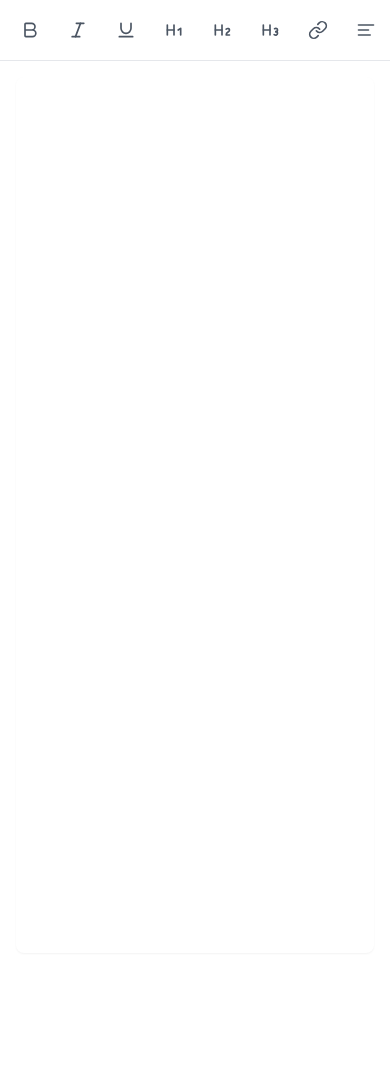
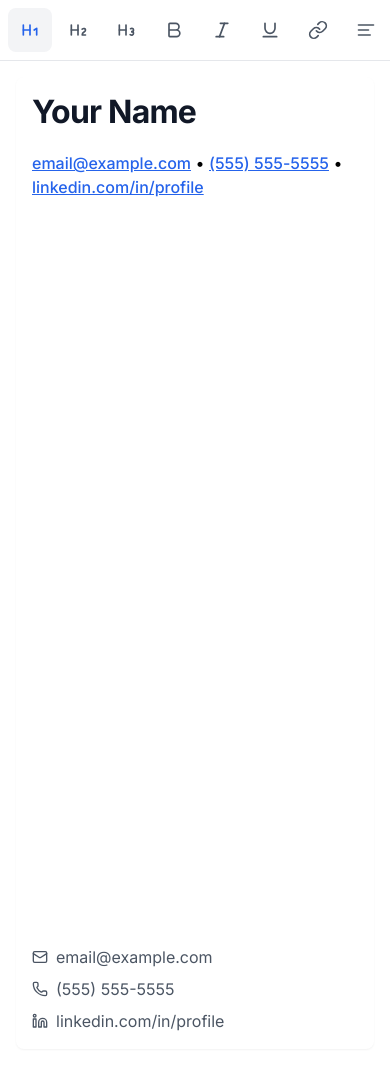
Before and after one commit to Bstark07/open-resume, a Next.js app: page / in a window 390 px wide. Shown: the top 1070 px of the page. Before the commit the page ends 993 px from the top, so only its background shows below. Built offline with nearby package versions, Linux system fonts and the light colour scheme.

Commit message:
feat: add default title section with contact details

```diff
--- a/src/components/editor/FloatingToolbar.tsx
+++ b/src/components/editor/FloatingToolbar.tsx
@@ -13,7 +13,6 @@ import {
   Heading1 as Heading1Icon,
   Heading2 as Heading2Icon,
   Heading3 as Heading3Icon,
-  Type as TypeIcon,
 } from 'lucide-react';
 
 interface FloatingToolbarProps {
@@ -74,26 +73,38 @@ export default function FloatingToolbar({ editor }: FloatingToolbarProps) {
 
   const textControls: ToolbarButton[] = [
     {
-      icon: TypeIcon,
-      action: () => editor.chain().focus().setParagraph().run(),
-      isActive: editor.isActive('paragraph'),
-      tooltip: 'Normal Text',
-    },
-    {
       icon: Heading1Icon,
-      action: () => editor.chain().focus().toggleHeading({ level: 1 }).run(),
+      action: () => {
+        if (editor.isActive('heading', { level: 1 })) {
+          editor.chain().focus().setParagraph().run();
+        } else {
+          editor.chain().focus().toggleHeading({ level: 1 }).run();
+        }
+      },
       isActive: editor.isActive('heading', { level: 1 }),
       tooltip: 'Heading 1',
     },
     {
       icon: Heading2Icon,
-      action: () => editor.chain().focus().toggleHeading({ level: 2 }).run(),
+      action: () => {
+        if (editor.isActive('heading', { level: 2 })) {
+          editor.chain().focus().setParagraph().run();
+        } else {
+          editor.chain().focus().toggleHeading({ level: 2 }).run();
+        }
+      },
       isActive: editor.isActive('heading', { level: 2 }),
       tooltip: 'Heading 2',
     },
     {
       icon: Heading3Icon,
-      action: () => editor.chain().focus().toggleHeading({ level: 3 }).run(),
+      action: () => {
+        if (editor.isActive('heading', { level: 3 })) {
+          editor.chain().focus().setParagraph().run();
+        } else {
+          editor.chain().focus().toggleHeading({ level: 3 }).run();
+        }
+      },
       isActive: editor.isActive('heading', { level: 3 }),
       tooltip: 'Heading 3',
     },
--- a/src/components/editor/MobileToolbar.tsx
+++ b/src/components/editor/MobileToolbar.tsx
@@ -23,6 +23,42 @@ export default function MobileToolbar({ editor }: MobileToolbarProps) {
 
   const toolbarButtons = [
     {
+      icon: Heading1Icon,
+      action: () => {
+        if (editor.isActive('heading', { level: 1 })) {
+          editor.chain().focus().setParagraph().run();
+        } else {
+          editor.chain().focus().toggleHeading({ level: 1 }).run();
+        }
+      },
+      isActive: editor.isActive('heading', { level: 1 }),
+      tooltip: 'Heading 1',
+    },
+    {
+      icon: Heading2Icon,
+      action: () => {
+        if (editor.isActive('heading', { level: 2 })) {
+          editor.chain().focus().setParagraph().run();
+        } else {
+          editor.chain().focus().toggleHeading({ level: 2 }).run();
+        }
+      },
+      isActive: editor.isActive('heading', { level: 2 }),
+      tooltip: 'Heading 2',
+    },
+    {
+      icon: Heading3Icon,
+      action: () => {
+        if (editor.isActive('heading', { level: 3 })) {
+          editor.chain().focus().setParagraph().run();
+        } else {
+          editor.chain().focus().toggleHeading({ level: 3 }).run();
+        }
+      },
+      isActive: editor.isActive('heading', { level: 3 }),
+      tooltip: 'Heading 3',
+    },
+    {
       icon: BoldIcon,
       action: () => editor.chain().focus().toggleBold().run(),
       isActive: editor.isActive('bold'),
@@ -39,24 +75,6 @@ export default function MobileToolbar({ editor }: MobileToolbarProps) {
       action: () => editor.chain().focus().toggleMark('underline').run(),
       isActive: editor.isActive('underline'),
       tooltip: 'Underline',
-    },
-    {
-      icon: Heading1Icon,
-      action: () => editor.chain().focus().toggleHeading({ level: 1 }).run(),
-      isActive: editor.isActive('heading', { level: 1 }),
-      tooltip: 'Heading 1',
-    },
-    {
-      icon: Heading2Icon,
-      action: () => editor.chain().focus().toggleHeading({ level: 2 }).run(),
-      isActive: editor.isActive('heading', { level: 2 }),
-      tooltip: 'Heading 2',
-    },
-    {
-      icon: Heading3Icon,
-      action: () => editor.chain().focus().toggleHeading({ level: 3 }).run(),
-      isActive: editor.isActive('heading', { level: 3 }),
-      tooltip: 'Heading 3',
     },
     {
       icon: LinkIcon,
--- a/src/components/editor/ResumeEditor.tsx
+++ b/src/components/editor/ResumeEditor.tsx
@@ -9,6 +9,29 @@ import { useCallback, useEffect, useState } from 'react';
 import type { ResumeData } from '@/types/resume';
 import FloatingToolbar from './FloatingToolbar';
 import MobileToolbar from './MobileToolbar';
+import { Mail, Phone, Linkedin } from 'lucide-react';
+
+const defaultContent = {
+  type: 'doc',
+  content: [
+    {
+      type: 'heading',
+      attrs: { level: 1, class: 'text-title font-bold' },
+      content: [{ type: 'text', text: 'Your Name' }],
+    },
+    {
+      type: 'paragraph',
+      attrs: { class: 'text-body text-gray-600' },
+      content: [
+        { type: 'text', marks: [{ type: 'link', attrs: { href: 'mailto:' } }], text: 'email@example.com' },
+        { type: 'text', text: ' • ' },
+        { type: 'text', marks: [{ type: 'link', attrs: { href: 'tel:' } }], text: '(555) 555-5555' },
+        { type: 'text', text: ' • ' },
+        { type: 'text', marks: [{ type: 'link', attrs: { href: 'https://linkedin.com/in/' } }], text: 'linkedin.com/in/profile' },
+      ],
+    },
+  ],
+};
 
 interface ResumeEditorProps {
   initialContent?: ResumeData;
@@ -74,13 +97,13 @@ export default function ResumeEditor({ initialContent, onChange }: ResumeEditorP
         types: ['heading', 'paragraph'],
       }),
     ],
-    content: initialContent || '',
+    content: initialContent || defaultContent,
     onUpdate: ({ editor }) => {
       onChange?.(editor.getJSON() as unknown as ResumeData);
     },
     editorProps: {
       attributes: {
-        class: 'prose max-w-none focus:outline-none min-h-screen space-y-[var(--spacing-xs)]',
+        class: 'prose max-w-none focus:outline-none min-h-screen',
       },
     },
   });
@@ -95,7 +118,31 @@ export default function ResumeEditor({ initialContent, onChange }: ResumeEditorP
       <div className="resume-container">
         <FloatingToolbar editor={editor} />
         <div className="section rounded-lg bg-white p-[var(--spacing-md)] shadow-sm sm:p-[var(--spacing-lg)] md:p-[var(--spacing-xl)]">
-          <EditorContent editor={editor} />
+          <div className="flex flex-col gap-[var(--spacing-xs)] sm:flex-row sm:items-start sm:justify-between">
+            <div className="w-full sm:w-2/3">
+              <div className="flex items-center gap-[var(--spacing-xs)]">
+                <EditorContent editor={editor} />
+              </div>
+            </div>
+            <div className="w-full sm:w-1/3">
+              <div className="flex flex-col gap-[var(--spacing-xs)] text-gray-600">
+                <div className="flex items-center gap-[var(--spacing-xs)]">
+                  <Mail className="h-4 w-4" />
+                  <a href="mailto:" className="hover:text-blue-600">email@example.com</a>
+                </div>
+                <div className="flex items-center gap-[var(--spacing-xs)]">
+                  <Phone className="h-4 w-4" />
+                  <a href="tel:" className="hover:text-blue-600">(555) 555-5555</a>
+                </div>
+                <div className="flex items-center gap-[var(--spacing-xs)]">
+                  <Linkedin className="h-4 w-4" />
+                  <a href="https://linkedin.com/in/" target="_blank" rel="noopener noreferrer" className="hover:text-blue-600">
+                    linkedin.com/in/profile
+                  </a>
+                </div>
+              </div>
+            </div>
+          </div>
         </div>
       </div>
     </div>
--- a/src/styles/tokens.css
+++ b/src/styles/tokens.css
@@ -11,7 +11,7 @@
 
   /* Font Sizes */
   --base-font-size: 16px;
-  --font-title: 2rem;      /* 32px */
+  --font-title: 2.5rem;      /* 40px */
   --font-header: 1.5rem;   /* 24px */
   --font-subheading: 1.25rem; /* 20px */
   --font-body: 1rem;       /* 16px */
@@ -81,7 +81,7 @@
   :root {
     --spacing-margins: var(--spacing-md);
     --spacing-section: var(--spacing-lg);
-    --font-title: 1.75rem;    /* 28px */
+    --font-title: 2rem;    /* 32px */
     --font-header: 1.25rem;   /* 20px */
     --font-subheading: 1.125rem; /* 18px */
   }
```
